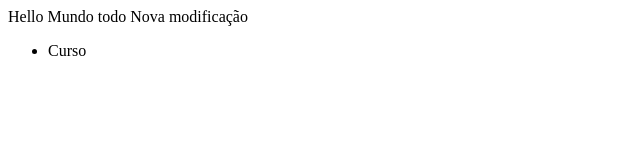
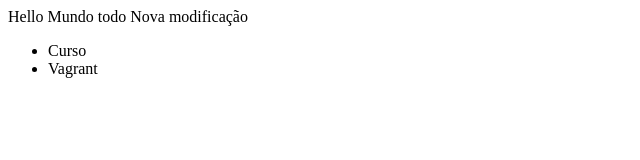
Before and after one commit to gitgabiru/alura-git, a plain HTML site: page index.html in a window 1280 px wide. Shown: the full height of the page, 0-640 px from the left. Drawn offline with Linux system fonts and the light colour scheme.

Commit message:
Adicionando vagrant

```diff
--- a/index.html
+++ b/index.html
@@ -15,6 +15,7 @@
 
 	<ul>
 		<li>Curso</li>
+		<li>Vagrant</li>
 	</ul>
 </body>
 
```
